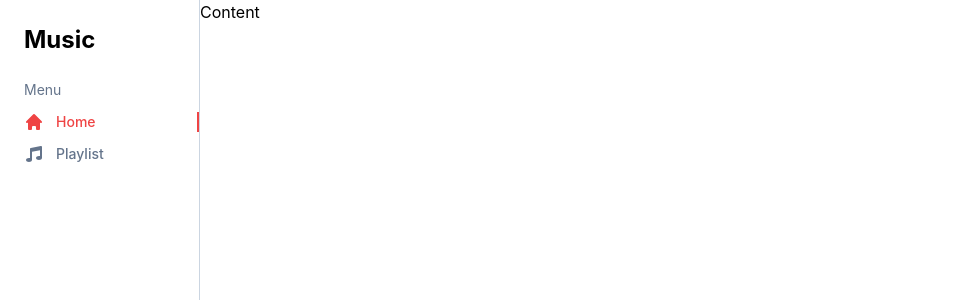
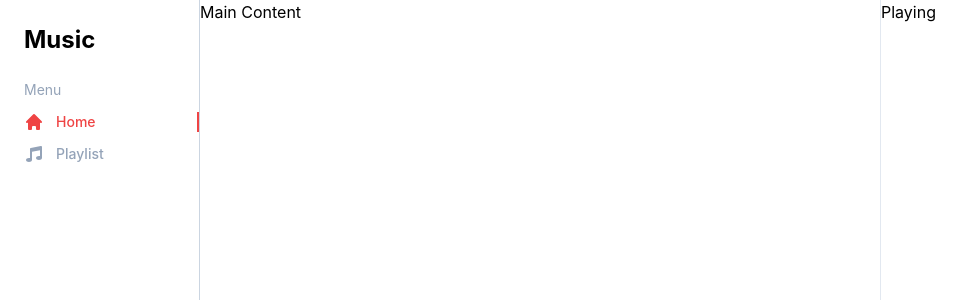
Before and after one commit to ekialfani/music, a React (Create React App) app: page / in a window 1280 px wide. Shown: the top 300 px of the page, without its empty margins (0-973 px from the left). Built offline with nearby package versions, Linux system fonts and the light colour scheme.

Commit message:
add main content & playing content

```diff
--- a/src/App.js
+++ b/src/App.js
@@ -11,7 +11,7 @@ function NotFound(){
 
 function Menu(){
   return (
-    <ul className="ml-6 text-slate-500 text-sm font-medium">
+    <ul className="ml-6 text-slate-400 text-sm font-medium">
 
       <h3 className="my-3 font-normal">
         Menu
@@ -20,7 +20,7 @@ function Menu(){
       <li className="mb-3">
         <NavLink
           to="/"
-          className="hover:text-red-400">
+          className="hover:text-red-600">
           {({isActive}) => (
             <div className={isActive ? "text-red-500 border-r-2 border-red-500" : ""}>
               <p className="flex items-center space-x-3">
@@ -38,7 +38,7 @@ function Menu(){
       <li>
         <NavLink
           to="/playlist"
-          className="hover:text-red-400">
+          className="hover:text-red-600">
           {({isActive}) => (
             <div className={isActive ? "text-red-500 border-r-2 border-red-500" : ""}>
               <p className="flex items-center space-x-3">
--- a/src/content/content.js
+++ b/src/content/content.js
@@ -1,12 +1,17 @@
-import * as React from 'react';
+import { React, Component } from 'react';
+import MainContent from './mainContent';
+import PlayingContent from './playingContent';
 
-class Content extends React.Component {
-	constructor(props){
-		super(props);
-	}
+
+class Content extends Component {
 
 	render(){
-		return <h1>Content</h1>;
+		return (
+			<div className="grid grid-cols-[1fr_400px]">
+				<MainContent />
+				<PlayingContent />
+			</div>
+		);
 	}
 }
 
--- /dev/null
+++ b/src/content/mainContent.js
@@ -0,0 +1,7 @@
+export default function MainContent() {
+	return (
+		<div>
+			<h1>Main Content</h1>
+		</div>
+	)
+}
--- /dev/null
+++ b/src/content/playingContent.js
@@ -0,0 +1,9 @@
+function PlayingContent(){
+	return (
+		<div className="border-l border-slate-200 h-[100vh]">
+			<h1>Playing</h1>
+		</div>
+	)
+}
+
+export default PlayingContent;
--- a/src/navbar/home.js
+++ b/src/navbar/home.js
@@ -1,9 +1,10 @@
+import * as React from 'react';
 import Content from '../content/content.js';
 
 export default function Home(){
 	return (
-		<div>
+		<>
 			<Content />
-		</div>
+		</>
 	)
 }
```
